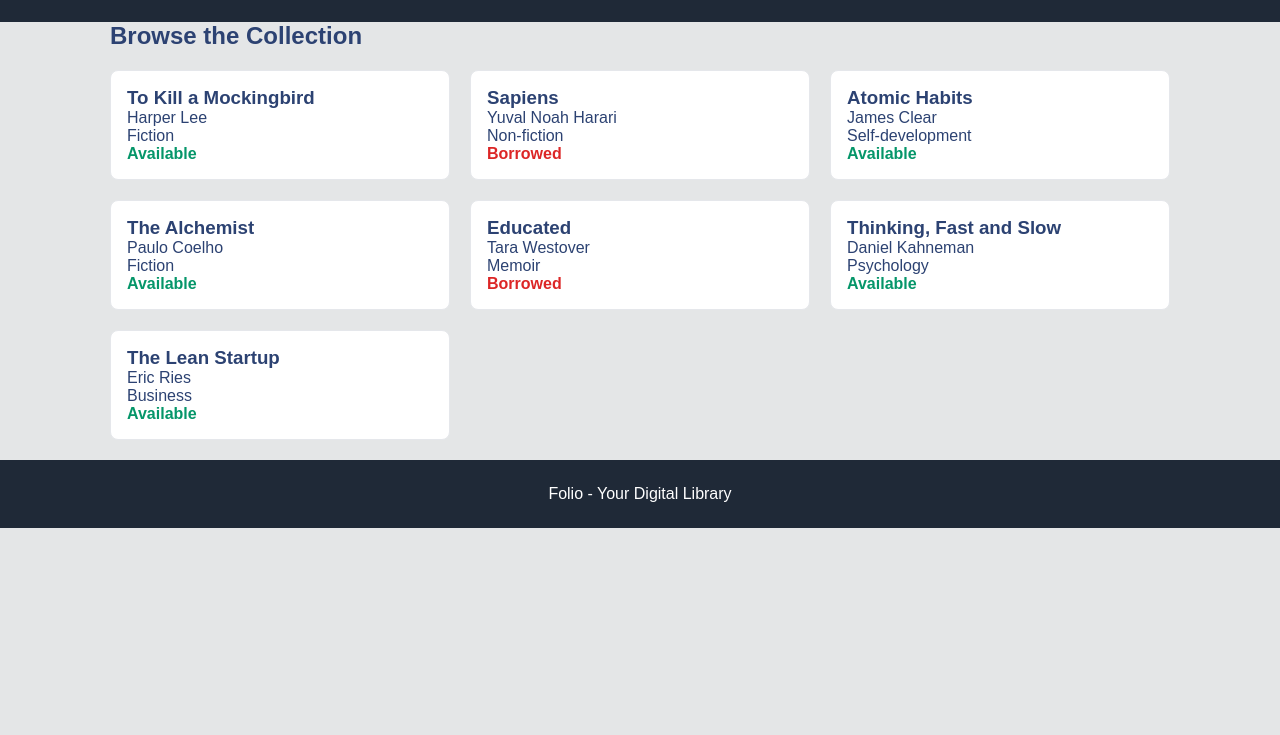
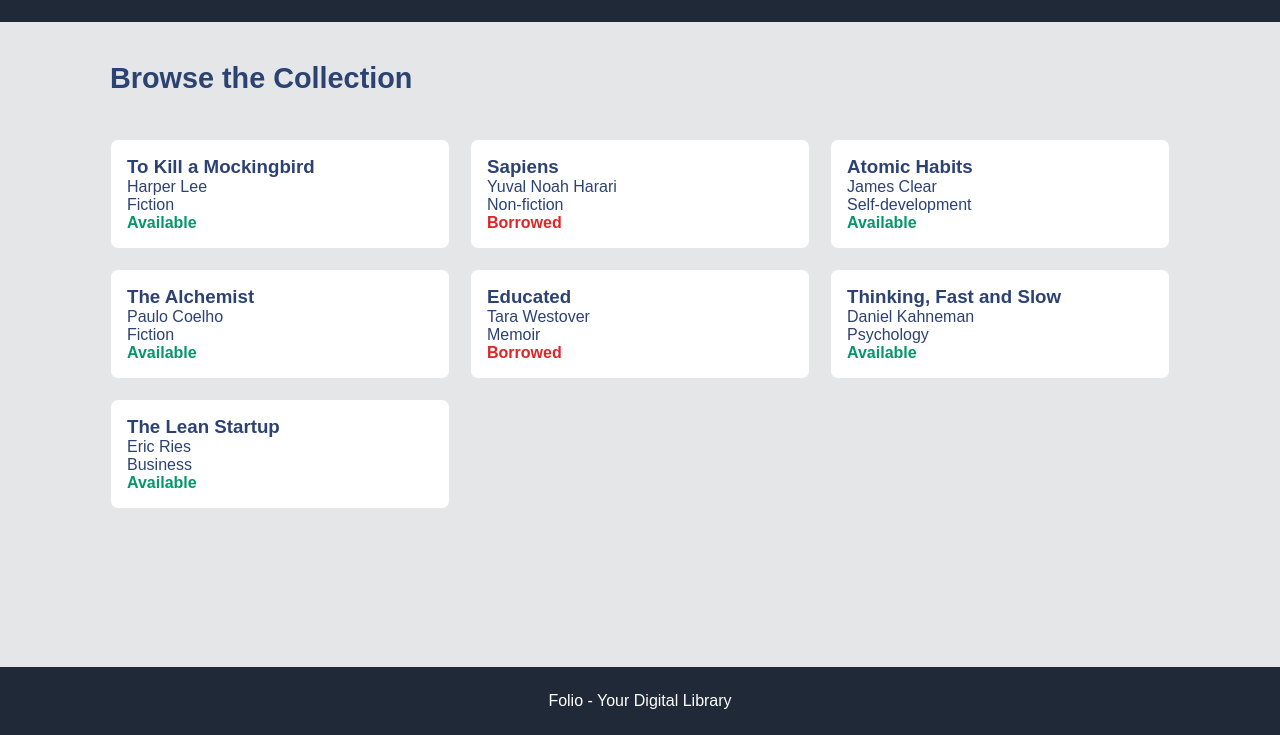
Before and after one commit to desphixs/staqed-folio, a plain HTML site: page index.html in a window 1280 px wide. Shown: the part 65-800 px from the top of the page. Drawn offline with Linux system fonts and the light colour scheme.

Commit message:
Complete: The Section Polish - Folio

```diff
--- a/style.css
+++ b/style.css
@@ -8,7 +8,13 @@ body {
     font-family: sans-serif;
     background-color: #e4e6e7;
     color: #2c4272;
+
+    display: flex;
+    flex-direction: column;
+    min-height: 100vh
 }
+
+
 
 header, footer {
     background-color: #1f2937;
@@ -54,3 +60,13 @@ header .container {
     padding-top: 20px;
     padding-bottom: 20px
 }
+
+main{
+    padding: 40px 0;
+    flex: 1;
+}
+
+h2 {
+    font-size: 1.8rem;
+    margin-bottom: 24px;
+}
```
